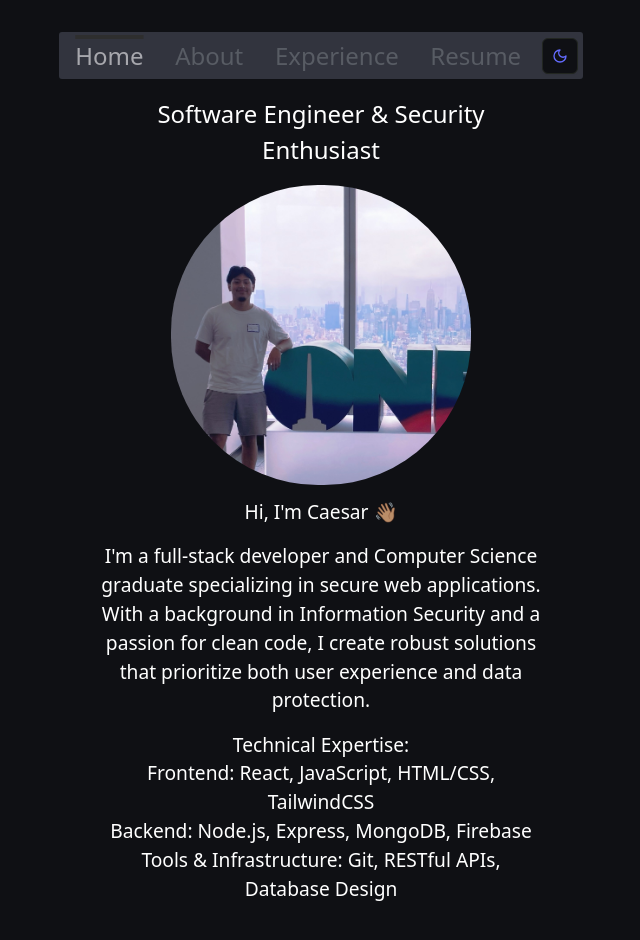
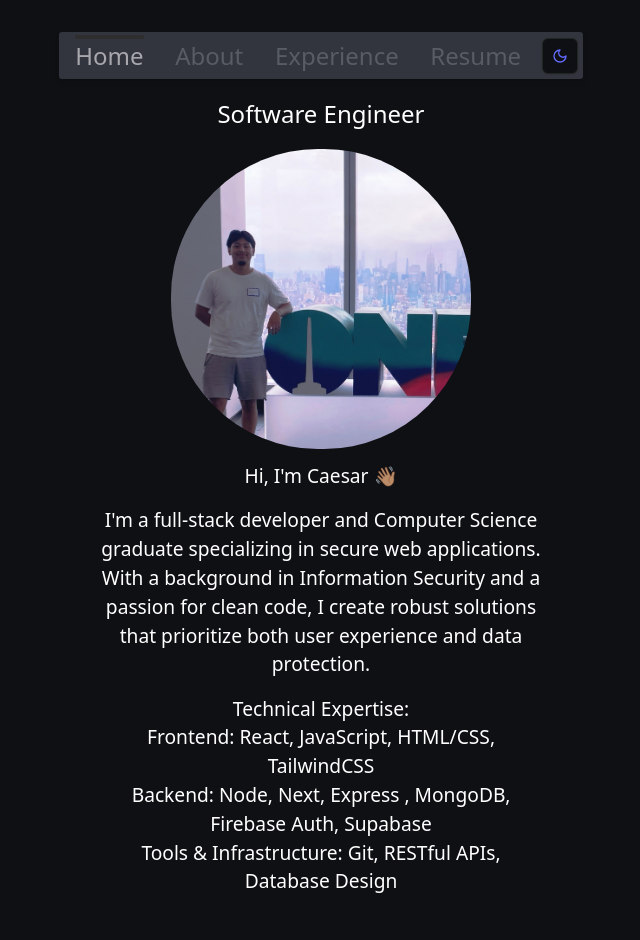
Before and after one commit to caesarc6/Portfolio-2024, a React (Vite) app: page / in a window 1280 px wide. Shown: the top 940 px of the page, without its empty margins (319-959 px from the left). Built offline with nearby package versions, Linux system fonts and the light colour scheme.

Commit message:
edit navabar and verbage

```diff
--- a/src/components/mode-toggle.tsx
+++ b/src/components/mode-toggle.tsx
@@ -13,6 +13,7 @@ export function ModeToggle() {
   const { setTheme } = useTheme();
 
   return (
+    <div className="drop-shadow-[1px_2px_3px_1px_#0000001c]">
       <DropdownMenu>
         <DropdownMenuTrigger asChild>
           <Button variant="outline" size="icon">
@@ -33,5 +34,6 @@ export function ModeToggle() {
           </DropdownMenuItem>
         </DropdownMenuContent>
       </DropdownMenu>
+    </div>
   );
 }
--- a/src/navbar.tsx
+++ b/src/navbar.tsx
@@ -4,7 +4,8 @@ import "./App.css";
 
 const Navbar = () => {
   return (
-    <div className="navBar bg-card">
+    // drop-shadow-[0_1px_2px_3px_1px_rgba(0,0,0,0.11)]
+    <div className="navBar bg-card drop-shadow-[0_4px_2px_rgba(0,0,0,0.11)] ">
       <div className="navLink">
         <NavLink to="/">Home</NavLink>
       </div>
@@ -17,7 +18,7 @@ const Navbar = () => {
       <div className="navLink">
         <NavLink to="/resume">Resume</NavLink>
       </div>
-      <div className="navLink">
+      <div className="navLink max-sm:pr-[4px]">
         <ModeToggle />
       </div>
     </div>
--- a/src/pages/home/index.tsx
+++ b/src/pages/home/index.tsx
@@ -5,7 +5,7 @@ export const Home = () => {
   return (
     <div className="about-page">
       <div className="title">
-        <h1>Software Engineer & Security Enthusiast</h1>
+        <h1>Software Engineer</h1>
       </div>
       <div className="home-img-container">
         <img
@@ -27,7 +27,9 @@ export const Home = () => {
         <span>Technical Expertise:</span>
         <ul>
           <li>Frontend: React, JavaScript, HTML/CSS, TailwindCSS</li>
-          <li>Backend: Node.js, Express, MongoDB, Firebase</li>
+          <li>
+            Backend: Node, Next, Express , MongoDB, Firebase Auth, Supabase
+          </li>
           <li>Tools & Infrastructure: Git, RESTful APIs, Database Design</li>
         </ul>
       </p>
```
Also changed, not shown: 1 other file (tests, documents, lock files or other folders). Lines whose indentation alone changed are shown as unchanged.
